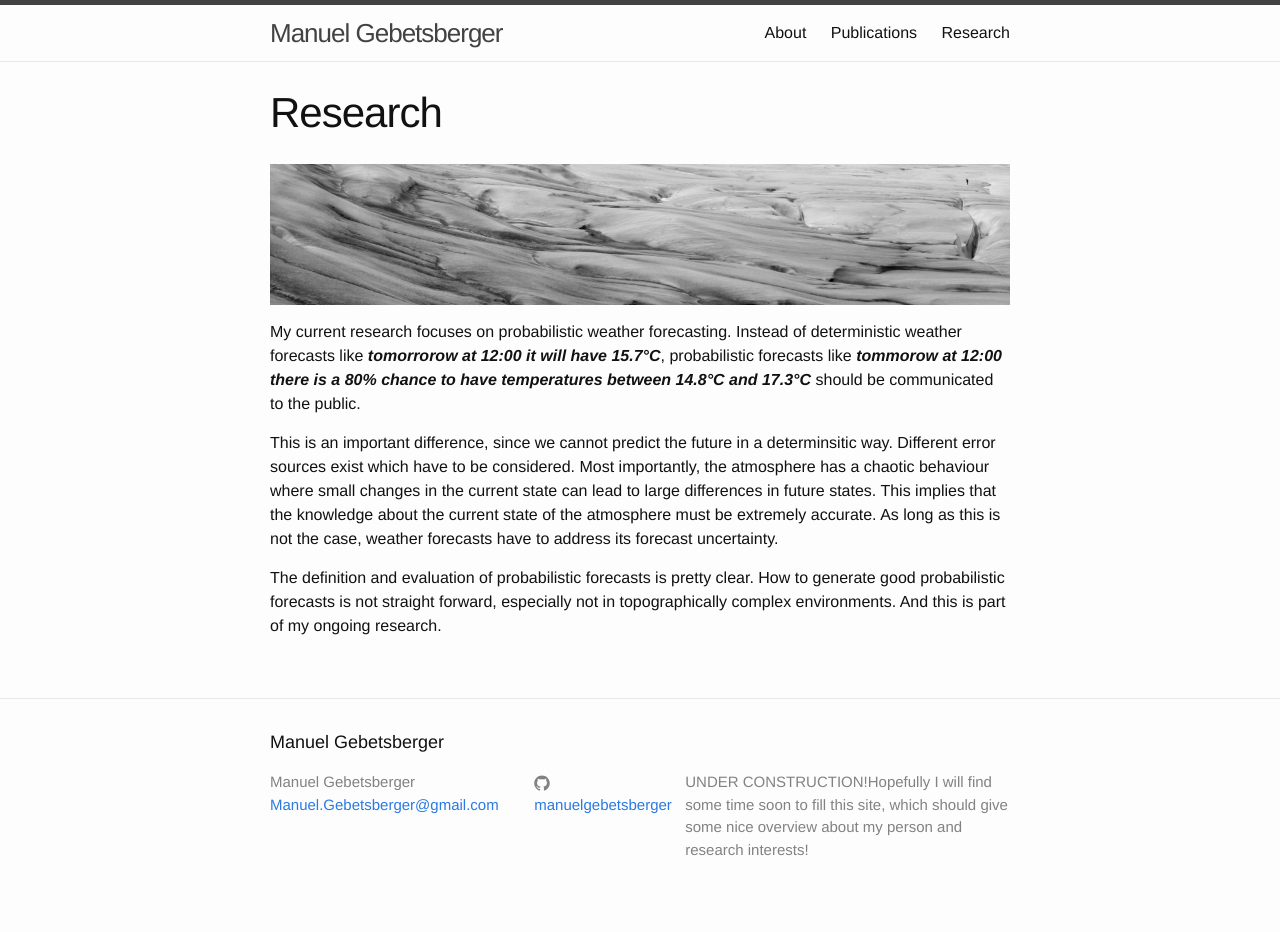
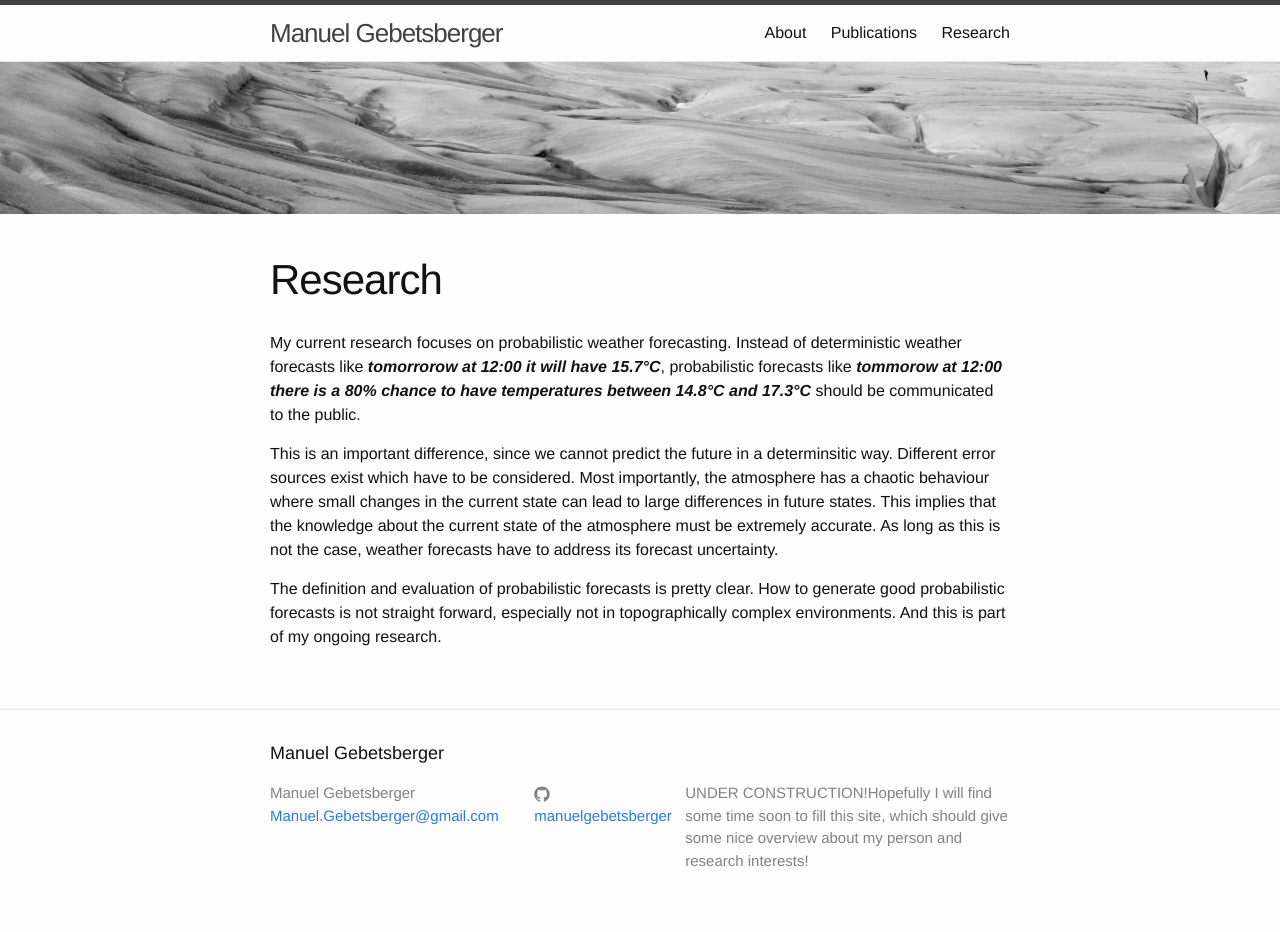
Before and after one commit to manuelgebetsberger/manuelgebetsberger.github.io, a Jekyll site: the page built from page_research.md, in a window 1280 px wide. Built offline with Jekyll 4.4.1, drawn with Linux system fonts in a browser that asks for light colours.

Commit message:
including header pic

```diff
--- /dev/null
+++ b/_includes/pics.html
@@ -0,0 +1,7 @@
+<pics>
+
+	<p align="center">
+	<img src=images/default.JPG title="Fieldwork at Glaciar Grey in Torres del Paine National Park, Patagonia, Chile.">
+		</p>
+
+</pics>
--- a/_layouts/default.html
+++ b/_layouts/default.html
@@ -6,6 +6,7 @@
   <body>
 
     {% include header.html %}
+	{% include pics.html %}
 
     <div class="page-content">
       <div class="wrapper">
--- a/_layouts/page.html
+++ b/_layouts/page.html
@@ -2,6 +2,7 @@
 layout: default
 ---
 <article class="post">
+
 
 	<header class="post-header">
 		<h1 class="post-title">{{ page.title }}</h1>
--- a/page_research.md
+++ b/page_research.md
@@ -2,10 +2,6 @@
 layout: page
 title: Research
 ---
-
-<p align="center">
-<img src="images/glaciarGrey.JPG" title="Fieldwork at Glaciar Grey in Torres del Paine National Park, Patagonia, Chile.">
-</p>
 
 My current research focuses on probabilistic weather forecasting. Instead of deterministic weather forecasts like
 **_tomorrorow at 12:00 it will have 15.7°C_**, probabilistic forecasts like **_tommorow at 12:00 there is a 80% chance to have temperatures between 14.8°C and 17.3°C_** should be communicated to the public.
```
Also changed, not shown: page_about.md (+0 -2 lines), images/default.JPG (added). Lines whose indentation alone changed are shown as unchanged.
